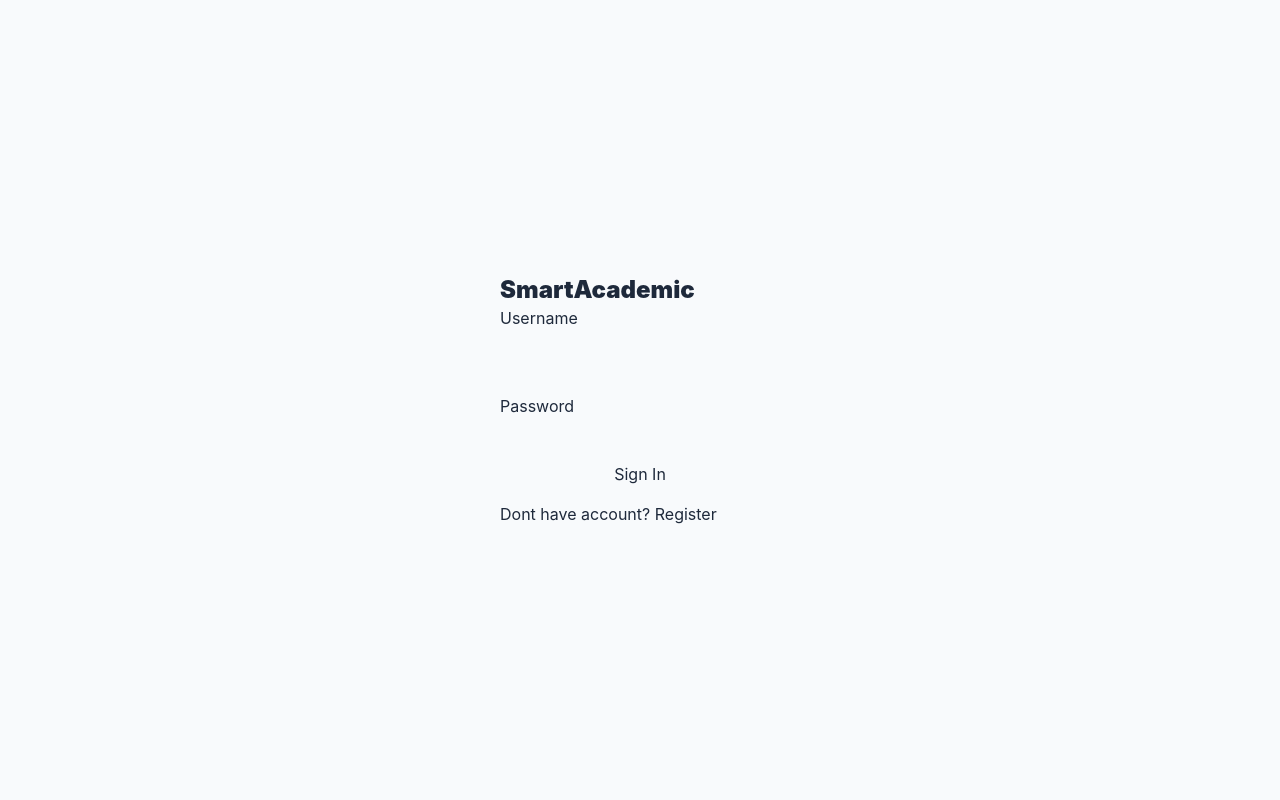
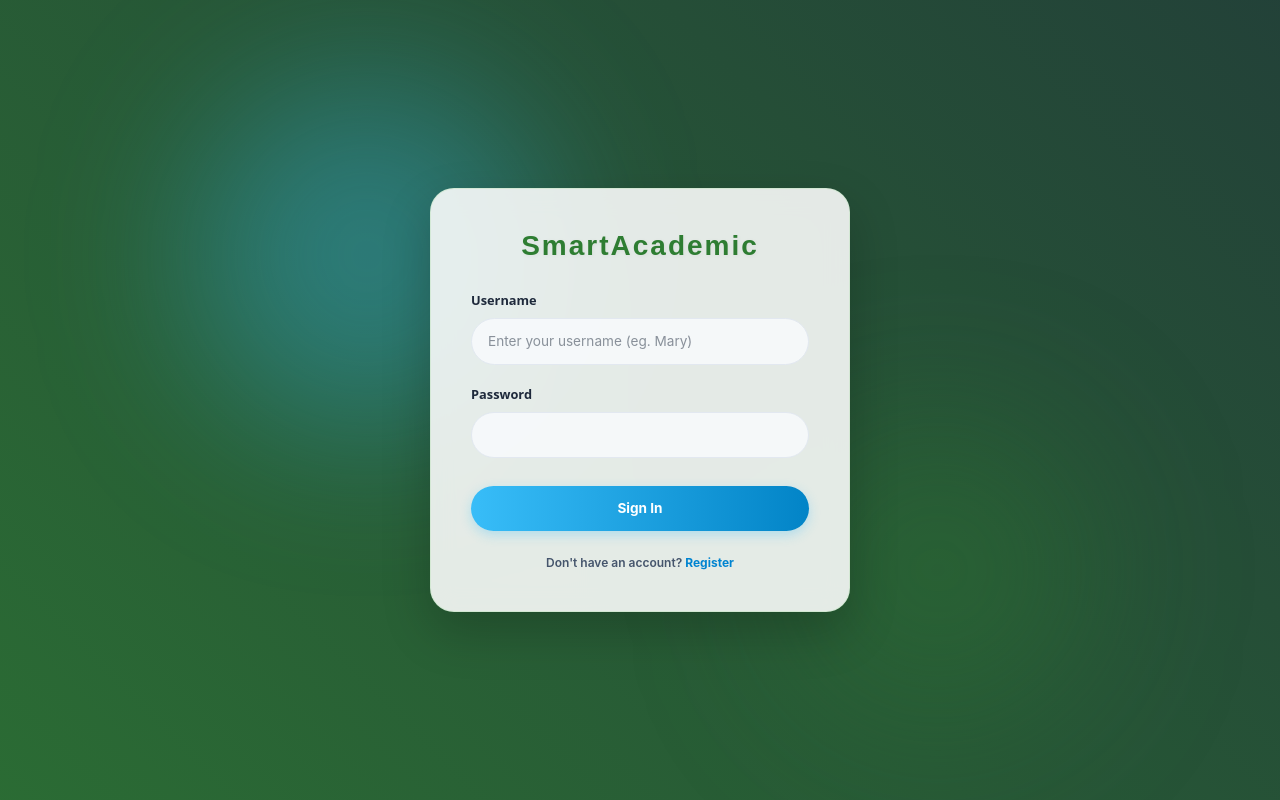
Before and after one commit to rollingsmajiwa/smartcademic_project-frondend, a React (Vite) app: page /signin in a window 1280 px wide. Built offline with nearby package versions, Linux system fonts and the light colour scheme.

Commit message:
Feat: add css on login form

```diff
--- a/src/pages/SignIn.jsx
+++ b/src/pages/SignIn.jsx
@@ -42,28 +42,61 @@ export default function SignIn() {
   };
 
   return (
-    <div className="min-h-screen flex items-center justify-center p-4">
-      <div>
-        <h2 className='font-black text-2xl'>SmartAcademic</h2>
-        {error && <p>{error}</p>}
+    <div className="auth-page min-h-screen w-full flex items-center justify-center p-4 relative overflow-hidden font-sans">
 
-        <form onSubmit={handleSignIn} className="space-y-4">
-          <div>
-            <label className="block mb-1">Username</label>
-            <input type="text" value={username} onChange={(e) => setUsername(e.target.value)} required
-              className="w-full px-4 py-2.5" />
+      {/* Background Animated Glowing Blobs */}
+      <div className="blob-1"></div>
+      <div className="blob-2"></div>
+
+      {/* Glassmorphism Sign In Card */}
+      <main className="glass-card">
+        <h1>SmartAcademic</h1>
+
+        {/* Error Notification Alert */}
+        {error && (
+          <div className="mb-4 p-3 rounded-2xl bg-red-500/10 border border-red-400/30 text-red-600 text-xs font-bold text-center">
+            {error}
           </div>
-          <div>
-            <label className="block mb-1">Password</label>
-            <input type="password" value={password} onChange={(e) => setPassword(e.target.value)} required
-              className="w-full" />
+        )}
+
+        <form onSubmit={handleSignIn}>
+          <div className="input-group">
+            <label htmlFor="username">Username</label>
+            <input
+              type="text"
+              id="username"
+              placeholder="Enter your username (eg. Mary)"
+              value={username}
+              onChange={(e) => setUsername(e.target.value)}
+              required
+            />
           </div>
-          <button type="submit" className="w-full">
+
+          <div className="input-group">
+            <label htmlFor="password">Password</label>
+            <input
+              type="password"
+              id="password"
+              placeholder=""
+              value={password}
+              onChange={(e) => setPassword(e.target.value)}
+              required
+            />
+          </div>
+
+          <button type="submit" className="sa-btn-login mt-2">
             Sign In
           </button>
-          <p>Dont have account? <Link to="/signup">Register</Link> </p>
+
+          <p className="mt-6 text-xs text-slate-600 font-semibold">
+            Don't have an account?{' '}
+            <Link to="/signup" className="text-sky-600 hover:underline font-bold">
+              Register
+            </Link>
+          </p>
         </form>
-      </div>
+      </main>
+
     </div>
   );
 }
--- a/src/theme.css
+++ b/src/theme.css
@@ -20,7 +20,7 @@
   --sa-shadow-hover: 0 12px 28px -4px rgba(0, 0, 0, 0.08);
 }
 
-/* Base Body Styles */
+/* Base Body Styles for Dashboards */
 body {
   background-color: var(--sa-bg);
   color: var(--sa-text);
@@ -29,8 +29,144 @@ body {
   padding: 0;
 }
 
-/* Layout Containers */
+/* =========================================================
+   Authentication & Landing Pages (Gradient & Glassmorphism)
+   ========================================================= */
+
+.auth-page {
+  margin: 0;
+  min-height: 100vh;
+  display: flex;
+  justify-content: center;
+  align-items: center;
+  overflow: hidden;
+  position: relative;
+  /* 225deg flows explicitly from top-right to bottom-left */
+  background: linear-gradient(225deg, #1E293B, #2E7D32, #0284C7);
+  background-size: 400% 400%;
+  animation: breathe 12s ease infinite;
+}
+
+@keyframes breathe {
+  0% { background-position: 0% 50%; }
+  50% { background-position: 100% 50%; }
+  100% { background-position: 0% 50%; }
+}
+
+/* Background Glowing Blobs */
+.blob-1 {
+  width: 350px;
+  height: 350px;
+  background-color: rgba(56, 189, 248, 0.35); /* Light Blue Blob */
+  top: 10%;
+  left: 15%;
+  z-index: 1;
+  position: absolute;
+  filter: blur(80px);
+  border-radius: 50%;
+  pointer-events: none;
+}
+
+.blob-2 {
+  width: 300px;
+  height: 300px;
+  background: rgba(46, 125, 50, 0.35); /* Deep Green Blob */
+  bottom: 10%;
+  right: 15%;
+  z-index: 1;
+  position: absolute;
+  filter: blur(80px);
+  border-radius: 50%;
+  pointer-events: none;
+}
+
+/* Glassmorphism Card (Login / Register) */
+.glass-card {
+  position: relative;
+  z-index: 2;
+  border-radius: var(--sa-radius-xl);
+  width: 100%;
+  max-width: 420px;
+  padding: 2.5rem;
+  text-align: center;
+  backdrop-filter: blur(12px);
+  background: rgba(255, 255, 255, 0.88);
+  border: 1px solid rgba(200, 230, 201, 0.6);
+  box-shadow: 0px 20px 50px rgba(0, 0, 0, 0.2);
+}
+
+.glass-card h1 {
+  font-family: 'Montserrat', sans-serif;
+  color: var(--sa-green-dark);
+  letter-spacing: 2px;
+  line-height: 1.2;
+  font-size: 1.75rem;
+  font-weight: 800;
+  text-shadow: 1px 1px 4px rgba(0, 0, 0, 0.05);
+  margin-bottom: 1.75rem;
+}
+
+.glass-card label {
+  font-family: 'Open Sans', sans-serif;
+  display: block;
+  text-align: left;
+  margin-bottom: 0.5rem;
+  font-size: 0.8rem;
+  font-weight: 700;
+  color: var(--sa-text);
+}
+
+.input-group {
+  margin-bottom: 1.25rem;
+  text-align: left;
+}
+
+.glass-card input {
+  width: 100%;
+  padding: 0.75rem 1rem;
+  border-radius: 50px;
+  box-sizing: border-box;
+  background: rgba(248, 250, 252, 0.9);
+  color: var(--sa-text);
+  font-size: 0.85rem;
+  transition: all 0.3s ease;
+  border: 1px solid var(--sa-border);
+  outline: none;
+}
+
+.glass-card input:focus {
+  border-color: var(--sa-blue);
+  box-shadow: 0 0 0 3px rgba(56, 189, 248, 0.25);
+  background: #FFFFFF;
+}
+
+.glass-card button[type="submit"],
+.glass-card .sa-btn-login {
+  width: 100%;
+  padding: 0.75rem;
+  border-radius: 50px;
+  border: none;
+  background: linear-gradient(90deg, var(--sa-blue), var(--sa-blue-hover));
+  color: #FFFFFF;
+  font-weight: 700;
+  font-size: 0.85rem;
+  cursor: pointer;
+  transition: all 0.3s ease;
+  box-shadow: 0 4px 12px rgba(56, 189, 248, 0.3);
+}
+
+.glass-card button[type="submit"]:hover,
+.glass-card .sa-btn-login:hover {
+  transform: translateY(-2px);
+  box-shadow: 0 8px 20px rgba(56, 189, 248, 0.5);
+}
+
+/* =========================================================
+   Dashboard UI Layouts & Components (Full Width)
+   ========================================================= */
+
 .sa-container {
+  width: 100%;
   padding: 2rem;
   min-height: 100vh;
   box-sizing: border-box;
@@ -41,6 +177,7 @@ body {
   grid-template-columns: repeat(auto-fit, minmax(220px, 1fr));
   gap: 1.5rem;
   margin-bottom: 2rem;
+  width: 100%;
 }
 
 .sa-flex-between {
@@ -49,14 +186,15 @@ body {
   align-items: center;
 }
 
-/* Cards & Banners */
 .sa-card {
+  width: 100%;
+  box-sizing: border-box;
   background-color: var(--sa-surface);
   border: 1px solid var(--sa-green-soft);
   border-radius: var(--sa-radius-xl);
   padding: 1.75rem;
   box-shadow: var(--sa-shadow);
-  transition: box-shadow 0.2s ease, transform 0.2s ease;
+  transition: box-shadow 0.2s ease;
 }
 
 .sa-card:hover {
@@ -64,6 +202,8 @@ body {
 }
 
 .sa-banner {
+  width: 100%;
+  box-sizing: border-box;
   background-color: var(--sa-green-light);
   border: 1px solid var(--sa-green-soft);
   border-radius: var(--sa-radius-xl);
@@ -87,7 +227,7 @@ body {
   margin: 0;
 }
 
-/* Light Blue & Secondary Buttons */
+/* Dashboard Action Buttons */
 .sa-btn-primary {
   background-color: var(--sa-blue);
   color: #FFFFFF;
@@ -120,7 +260,7 @@ body {
   background-color: #F1F5F9;
 }
 
-/* Table Styling */
+/* Tables */
 .sa-table-wrapper {
   width: 100%;
   overflow-x: auto;
```
